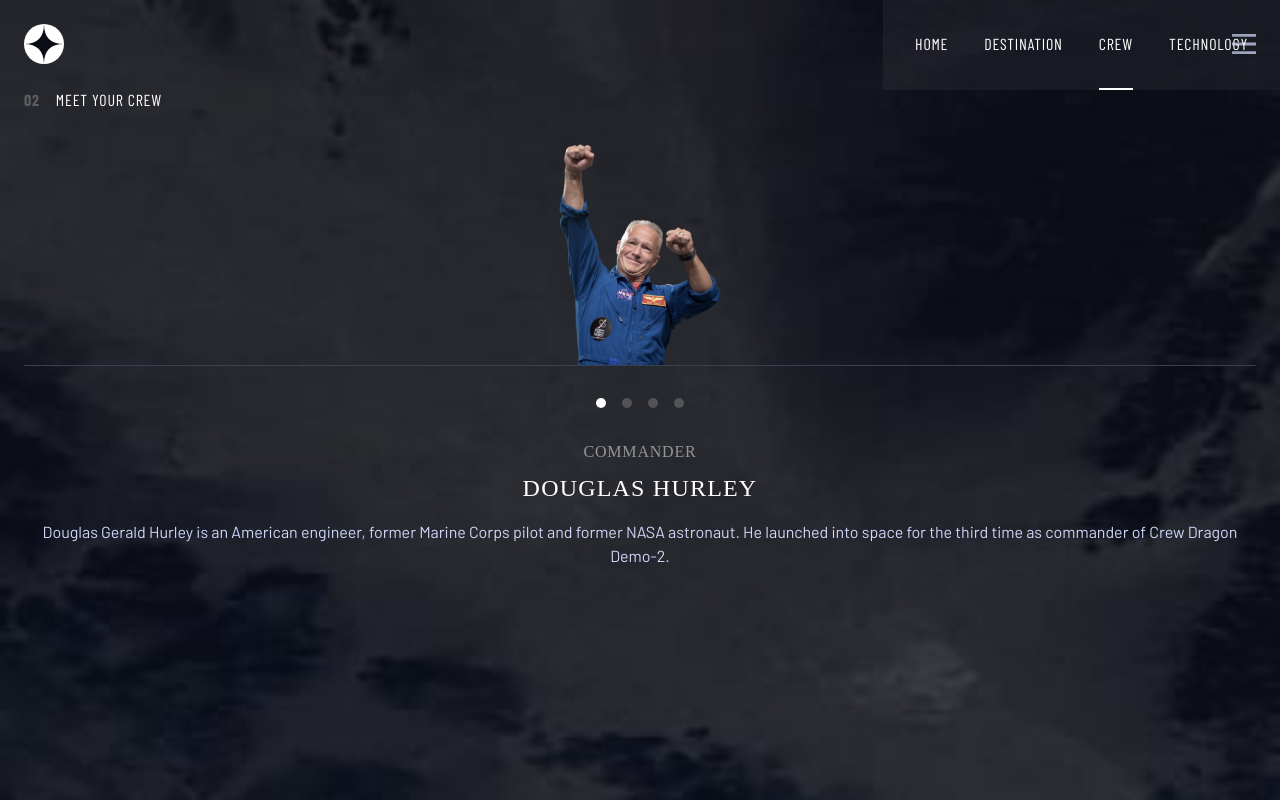
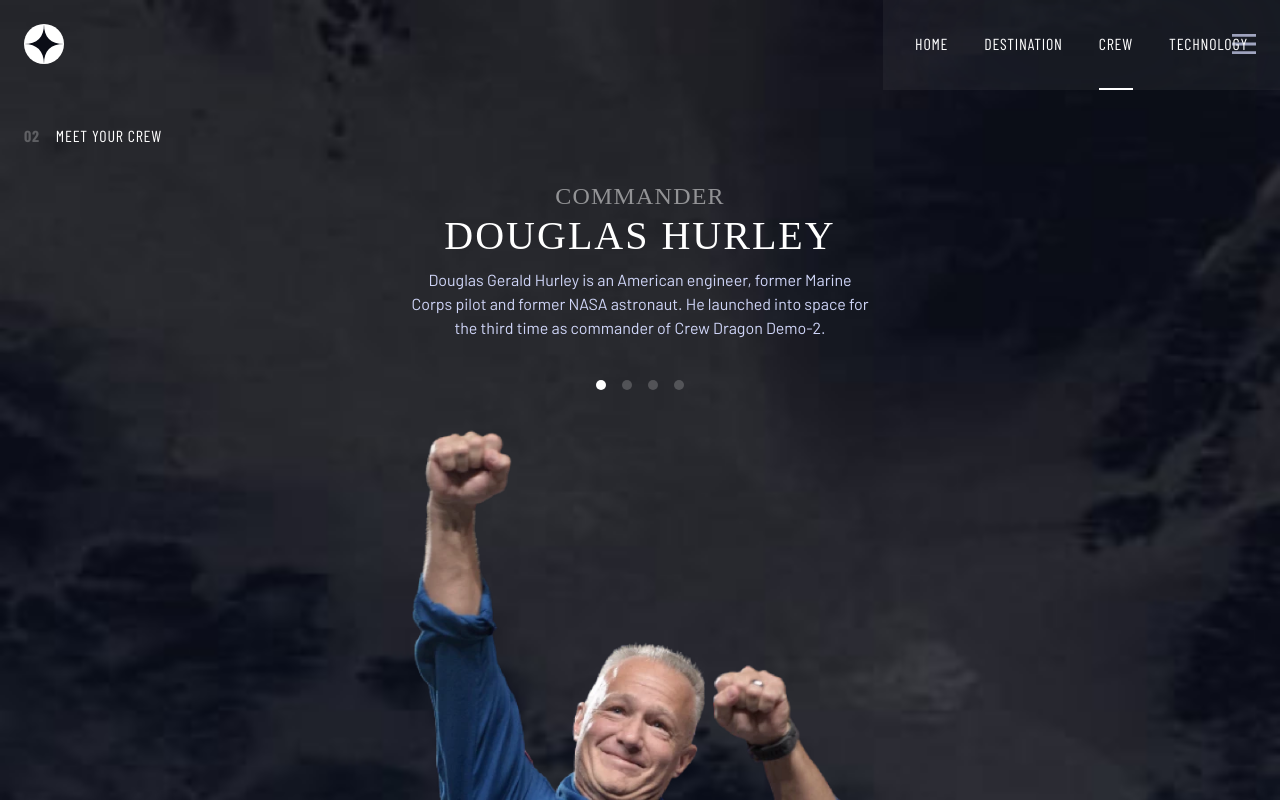
Before and after one commit to ftom2/space-travel, a React (Vite) app: page /crew in a window 1280 px wide. Shown: the top 800 px of the page. Built offline with nearby package versions, Linux system fonts and the light colour scheme; a web font is replaced by a local one.

Commit message:
Crew page - tablet design

```diff
--- a/src/components/MemberTab.jsx
+++ b/src/components/MemberTab.jsx
@@ -1,10 +1,12 @@
 export default function MemeberTab(props) {
   return (
     <>
-      <h3 className="text-base opacity-50 uppercase tracking-wider">
+      <h3 className="text-base opacity-50 uppercase tracking-wider md:text-2xl">
         {props.role}
       </h3>
-      <h1 className=" mt-2 text-2xl uppercase tracking-wider">{props.name}</h1>
+      <h1 className=" mt-2 text-2xl uppercase tracking-wider md:text-2.5rem">
+        {props.name}
+      </h1>
       <p className="text-primary text-base font-barlow text-center mt-4">
         {props.bio}
       </p>
--- a/src/pages/Crew.jsx
+++ b/src/pages/Crew.jsx
@@ -37,15 +37,16 @@
   }
 
   return (
-    <div className="text-white flex flex-col items-center mt-6 px-6 pb-15">
+    <div className="text-white flex flex-col items-center mt-6 px-6 pb-15 md:mt-15 md:pb-0">
       <PageTitle number="02" text="meet your crew" />
+      <div className="flex flex-col items-center md:flex-col-reverse md:max-w-458px">
         <img
           src={selectedMember.images.webp}
           alt={selectedTab}
-        className="w-full h-222px mt-8 border-b border-gray-700 object-contain"
+          className="w-full h-222px mt-8 border-b border-gray-700 object-contain md:border-none md:mt-10 md:h-auto"
         />
 
-      <ul className="tabs flex mt-8 gap-x-4">{renderTabs()}</ul>
+        <ul className="tabs flex mt-8 gap-x-4 md:mt-10">{renderTabs()}</ul>
 
         <div className="tab-content flex flex-col items-center mt-8 text-white text-center">
           <Tab
@@ -55,5 +56,6 @@
           />
         </div>
       </div>
+    </div>
   );
 }
```
Lines whose indentation alone changed are shown as unchanged.
